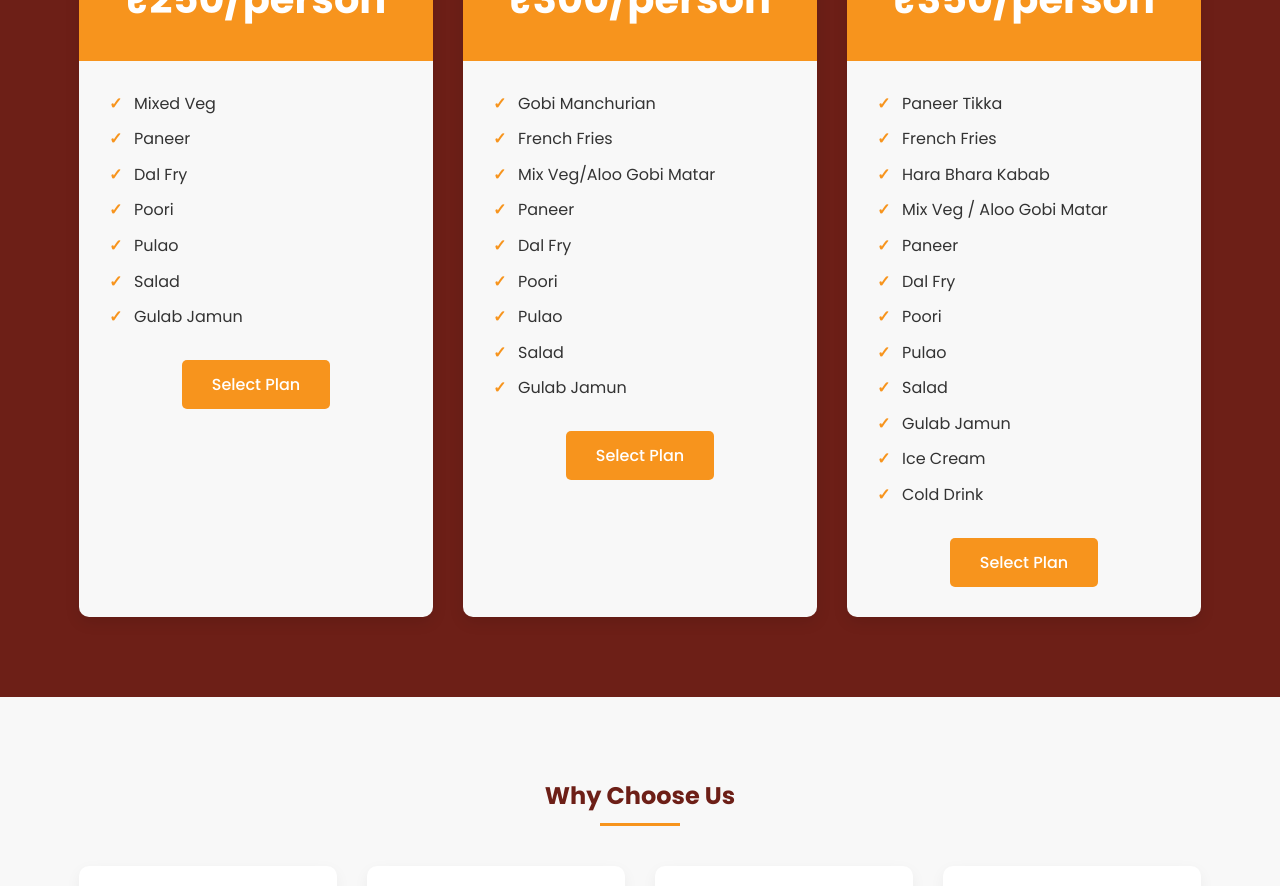
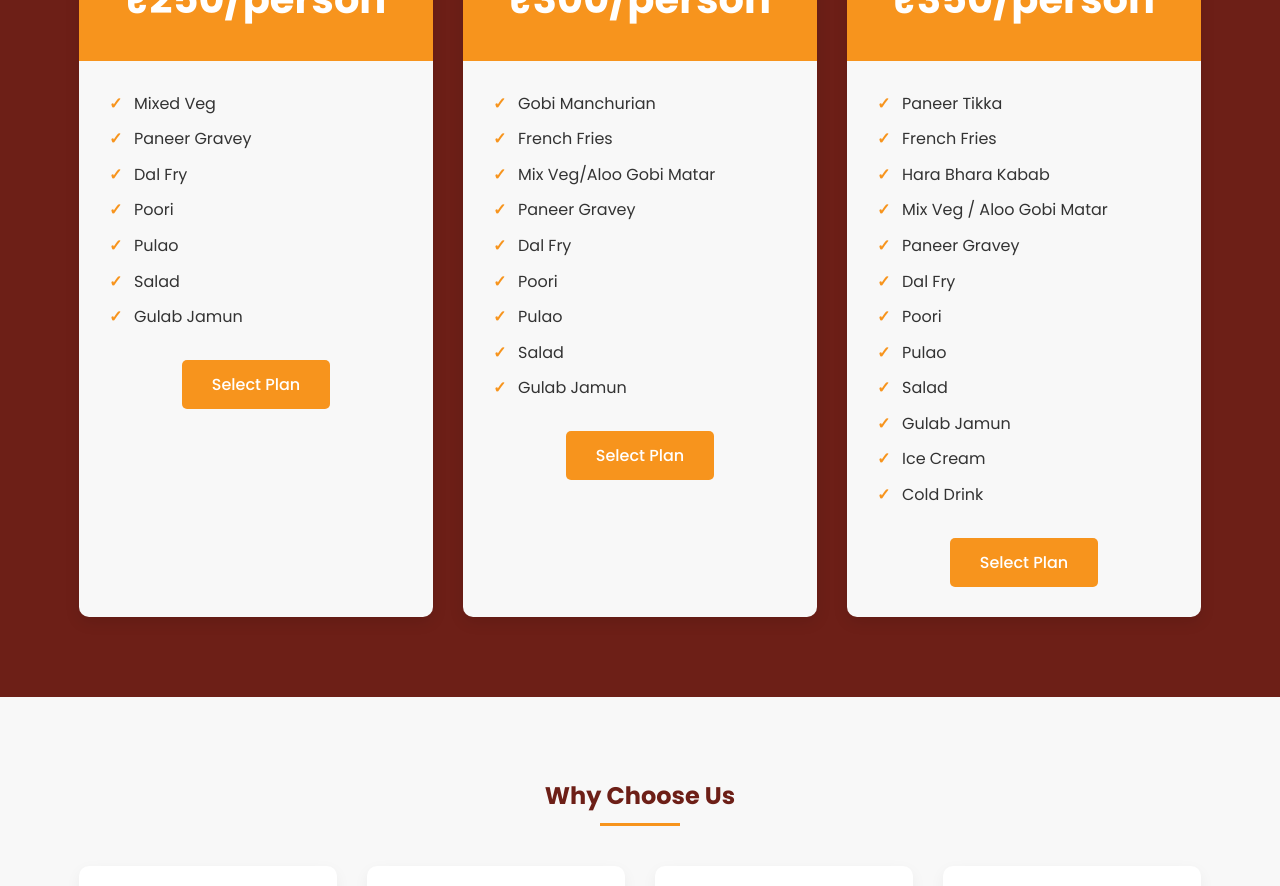
Before and after one commit to aishsinghania8-byte/apna_catarers, a plain HTML site: page index.html in a window 1280 px wide. Shown: the part 1620-2506 px from the top of the page. Drawn offline with Linux system fonts and the light colour scheme.

Commit message:
Update index.html

```diff
--- a/index.html
+++ b/index.html
@@ -471,7 +471,7 @@
                     <div class="package-features">
                         <ul>
   <li>Mixed Veg</li>
-  <li>Paneer</li>
+  <li>Paneer Gravey</li>
   <li>Dal Fry</li>
   <li>Poori</li>
   <li>Pulao</li>
@@ -494,7 +494,7 @@
                             <li>Gobi Manchurian</li>
                             <li>French Fries</li>
                             <li>Mix Veg/Aloo Gobi Matar</li>
-                            <li>Paneer</li>
+                            <li>Paneer Gravey</li>
                             <li>Dal Fry</li>
                             <li>Poori</li>
                             <li>Pulao</li>
@@ -518,7 +518,7 @@
                             <li>French Fries</li>
                             <li>Hara Bhara Kabab</li>
                             <li>Mix Veg / Aloo Gobi Matar</li>
-                            <li>Paneer</li>
+                            <li>Paneer Gravey</li>
                             <li>Dal Fry</li>
                             <li>Poori</li>
                             <li>Pulao</li>
```
